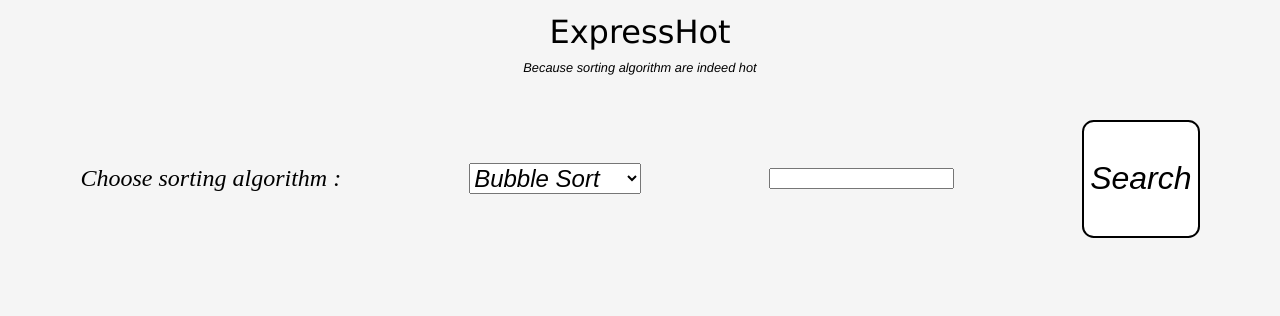
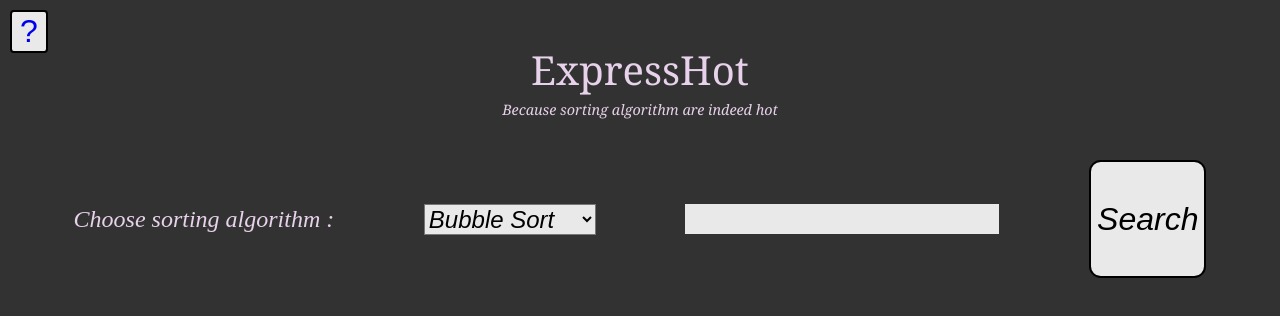
Before and after one commit to VoidScientist/ExpressHot, a website: page local-server/index.html in a window 1280 px wide. Drawn offline with Linux system fonts and the light colour scheme.

Commit message:
updated the css

```diff
--- a/local-server/index.html
+++ b/local-server/index.html
@@ -4,9 +4,14 @@
     <meta charset="UTF-8">
     <meta name="viewport" content="width=device-width, initial-scale=1.0">
     <link rel="stylesheet" href="style.css">
-    <title>Hoteloo</title>
+    <title>ExpressHot - overengineered? You're imagining it.</title>
 </head>
 <body>
+    <div>
+        <button id = "docu" type="button">
+            <a href="https://github.com", target="_blank">?</a>
+        </button>
+    </div>
     <div class="title">
         <p >ExpressHot</p>
         <p id="sub-title">Because sorting algorithm are indeed hot</p>
@@ -28,7 +33,7 @@
 
     </div>
 
-
+    <div class="algo-info"></div>
     <p id="algo-info"> </p>
 
     <div id="results" />
--- a/local-server/script.js
+++ b/local-server/script.js
@@ -61,3 +61,9 @@ async function getSortedHotels() {
     }
 
 }
+
+function toDocu(){
+
+    window.location.href("https://github.com")
+
+}
--- a/local-server/style.css
+++ b/local-server/style.css
@@ -1,13 +1,37 @@
+:root{
+    --bg : rgb(50,50,50);
+    --text-color : rgb(232, 209, 235);
+    --bg-box : rgb(233, 233, 233);
+}
+
+html{
+    color : var(--text-color);
+}
+
 body {
 
-    background-color: whitesmoke;
+    background-color: var(--bg);
     display: flex;
     flex-direction: column;
     justify-content: center;
     gap: 5vh;
     margin-left: 5vw;
     margin-right: 5vw;
+    margin-top: 0;
 
+}
+
+#docu{
+    position: fixed;
+    top: 10px;
+    left: 10px;
+    padding-left: 0.5rem;
+    padding-right: 0.5rem;
+    font-style: normal;
+}
+
+a{
+    text-decoration: none;
 }
 
 .title{
@@ -23,17 +47,16 @@ body {
 .title p{
 
     text-align: center;
-    font-size: 2rem;
-    font-family: 'Lucida Sans';
-    margin: 0.3rem;
-
+    font-size: 2.5rem;
+    font-family:Georgia, 'Times New Roman', Times, serif;
+    margin:0.1rem;
 }
 
 #sub-title{
 
-    font-size: 0.8rem;
+    font-size: 0.9rem;
     font-style: italic;
-    font-family: Helvetica, sans-serif;
+    font-family: Georgia, sans-serif;
 
 }
 
@@ -42,7 +65,8 @@ body {
     display: flex;
     align-items: center;
     justify-content: center;
-    gap: 10vw;
+    gap: 7vw;
+    flex-wrap: wrap;
 
 }
 
@@ -57,11 +81,23 @@ body {
 
     font-size: 1.5rem;
     font-style: italic;
+    background-color: var(--bg-box);
+
+}
+
+#entries{
+    font-size: 1.5rem;
+    border: none;
+    background-color: var(--bg-box);
 
 }
 
 #algo-info {
     text-align: center;
+    font-size: 1.3rem;
+    font-family: Geneva, Tahoma, sans-serif;
+    font-style: italic;
+    text-decoration: underline;
 }
 
 button{
@@ -71,13 +107,14 @@ button{
     aspect-ratio: 1/1;
     border: 2px solid ;
     border-radius: 10%;
-    background: white;
+    background: var(--bg-box);
 
 
 }
 
 #results{
 
+    color: black;
     display: flex;
     justify-content: center;
     max-width: 100%;
@@ -94,9 +131,10 @@ button{
     flex-direction: column;
     gap: 2vh;
     border: 3px solid;
-    width: 25vw;
-    text-align: left;
-    background-color: rgb(255, 255, 255);
+    max-width: 25vw;
+    min-width: 250px;
+    text-align: center;
+    background-color: var(--bg-box);
     padding: 0.5vw;
 
 }
@@ -121,3 +159,17 @@ button{
     color: rgb(99, 9, 99);
 
 }
+
+.amenities-list{
+
+    list-style: none;
+    margin: 0;
+}
+
+@media (width < 720px){
+    #docu{
+        font-size: 1rem;
+        padding-left: 0.4rem;
+        padding-right: 0.4rem;
+    }
+}
```
